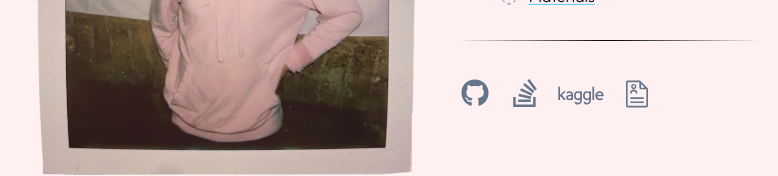
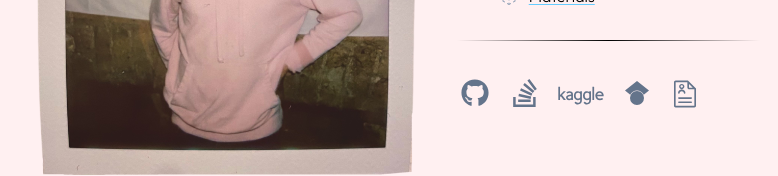
Before and after one commit to chongcurtis/chongcurtis.github.io, a Next.js app: page / in a window 1280 px wide. Shown: the part 480-656 px from the top of the page, without its empty margins (224-1002 px from the left). Built offline with nearby package versions, Linux system fonts and the light colour scheme.

Commit message:
wip scholar

```diff
--- a/src/components/sidebar/SocialLinks.tsx
+++ b/src/components/sidebar/SocialLinks.tsx
@@ -67,6 +67,27 @@ const links: Link[] = [
         ),
 
         leftMargin: 0.5,
+    },
+    {
+        label: "Google Scholar",
+        href: "https://scholar.google.com/citations?user=uDL3BfEAAAAJ&hl=en",
+        icon: (
+            <svg
+                className={classNames(
+                    fillTransitionClassnames,
+                    "mx-auto block h-6 w-6 hover:fill-[#4285F4] ml-5"
+                )}
+                aria-hidden="true"
+                data-prefix="fab"
+                data-icon="google-scholar"
+                role="img"
+                xmlns="http://www.w3.org/2000/svg"
+                viewBox="0 0 24 24"
+            >
+                <path d="M5.242 13.769L0 9.5 12 0l12 9.5-5.242 4.269C17.548 11.249 14.978 9.5 12 9.5c-2.977 0-5.548 1.748-6.758 4.269zM12 10a7 7 0 1 0 0 14 7 7 0 0 0 0-14z" />
+            </svg>
+        ),
+        leftMargin: -1.3,
     },
     {
         // from https://www.veryicon.com/icons/miscellaneous/general-icon-library/resume-7.html
```
